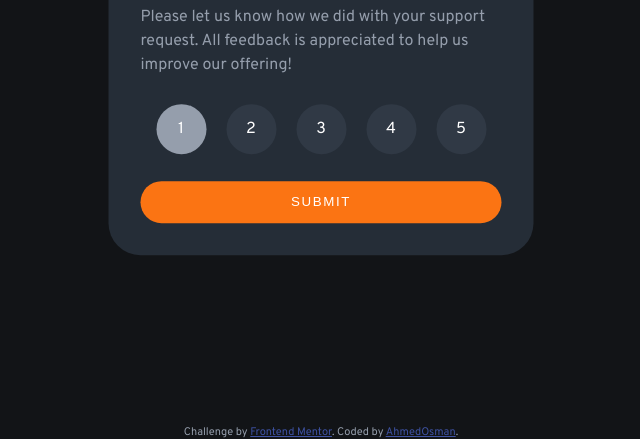
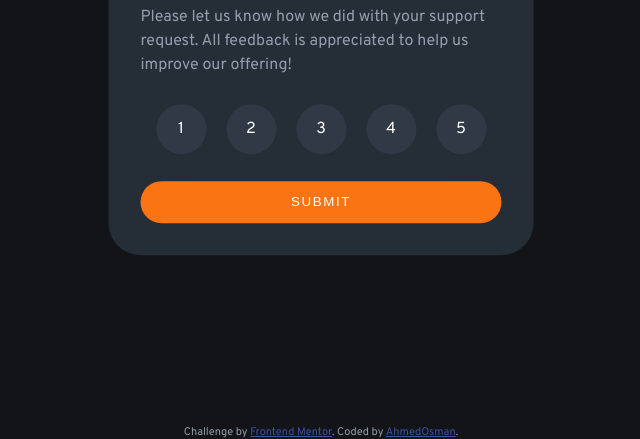
Before and after one commit to AhmedOsman001/interactive-rating-component-main, a plain HTML site: page index.html in a window 1280 px wide. In both pictures the pointer is over the link 500 px from the left and 490 px from the top of the page. Shown: the part 361-800 px from the top of the page, without its empty margins (319-959 px from the left). Drawn offline with nearby package versions, Linux system fonts and the light colour scheme.

Commit message:
Update styles.css

```diff
--- a/styles.css
+++ b/styles.css
@@ -115,11 +115,11 @@ button {
 }
 
 .stars:hover {
-    background-color: var(--clr-neutral-200);
+    background-color: var(--clr-neutral-500);
 }
 
 .stars:focus{
-    background-color: var(--clr-primary-500);
+    background-color: var(--clr-primary-200);
 }
 
 button:hover {
```
